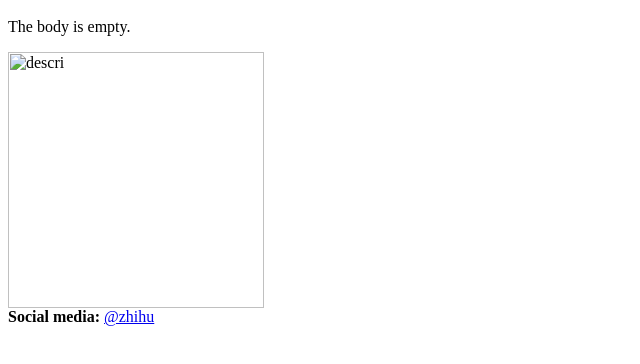
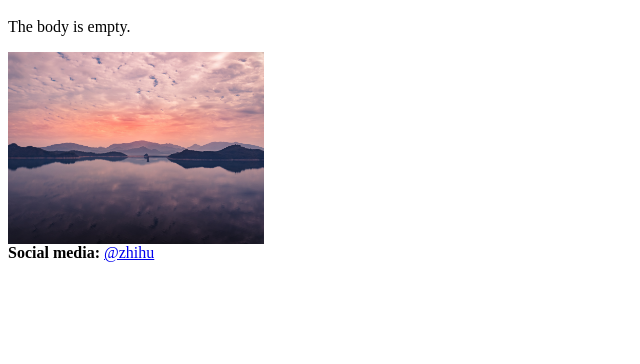
Before and after one commit to qinghuake/qinghuake.github.io, a plain HTML site: page index.html in a window 1280 px wide. Shown: the part 48-412 px from the top of the page, without its empty margins (0-640 px from the left). Drawn offline with Linux system fonts and the light colour scheme.

Commit message:
Update index.html

```diff
--- a/index.html
+++ b/index.html
@@ -3,7 +3,7 @@
 
 <body>
 	<p>The body is empty.</p>
-	<img src="/images/meckl-antal-XxjFXaMf1-4.jpg" alt="descri" width="256">
+	<img src="meckl-antal-XxjFXaMf1-4.jpg" alt="descri" width="256">
 </body>
 <br>
 
```
